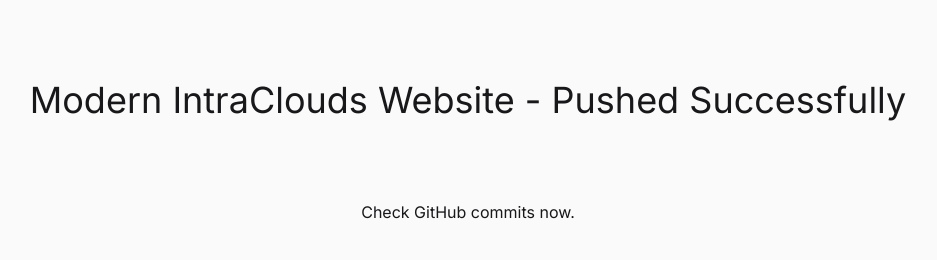
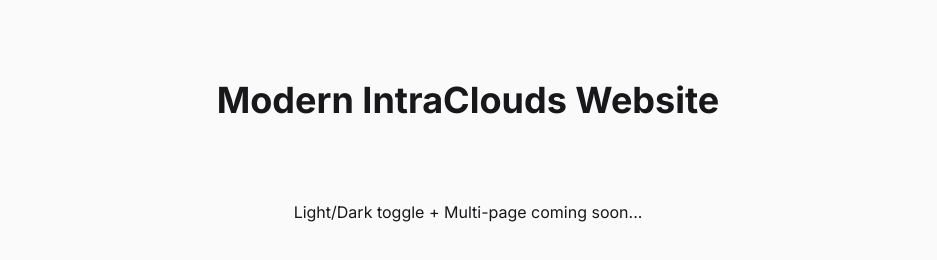
Before and after one commit to ilyasintraclouds/Grok_Test, a plain HTML site: page index.html in a window 1280 px wide. Shown: the whole page, without its empty margins (172-1109 px from the left). Drawn offline with nearby package versions, Linux system fonts and the light colour scheme.

```diff
--- a/index.html
+++ b/index.html
@@ -5,15 +5,14 @@
 <meta name="viewport" content="width=device-width, initial-scale=1.0">
 <title>IntraClouds - Transform Ideas Into Technology</title>
 <script src="https://cdn.tailwindcss.com"></script>
-    <link rel="stylesheet" href="https://cdnjs.cloudflare.com/ajax/libs/font-awesome/6.5.0/css/all.min.css">
+<link rel="stylesheet" href="https://cdnjs.cloudflare.com/ajax/libs/font-awesome/6.6.0/css/all.min.css">
 <style>
   @import url('https://fonts.googleapis.com/css2?family=Inter:wght@400;500;600;700&display=swap');
-        body { font-family: 'Inter', sans-serif; }
+  body { font-family: 'Inter', system-ui, sans-serif; }
 </style>
 </head>
 <body class="bg-zinc-50 text-zinc-900">
-    <!-- Full modern website will be here -->
-    <h1 class="text-4xl text-center py-20">Modern IntraClouds Website - Pushed Successfully</h1>
-    <p class="text-center">Check GitHub commits now.</p>
+  <h1 class="text-4xl font-bold text-center py-20">Modern IntraClouds Website</h1>
+  <p class="text-center">Light/Dark toggle + Multi-page coming soon...</p>
 </body>
 </html>
```
Lines whose indentation alone changed are shown as unchanged.
